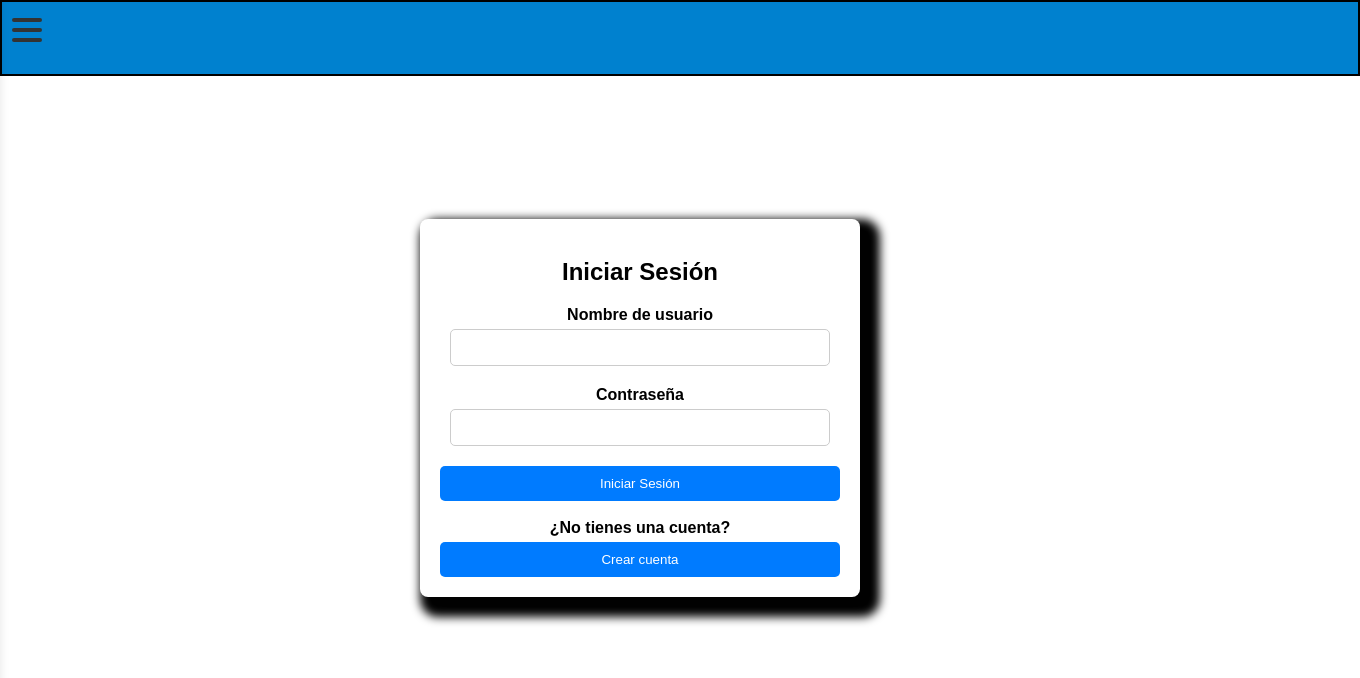
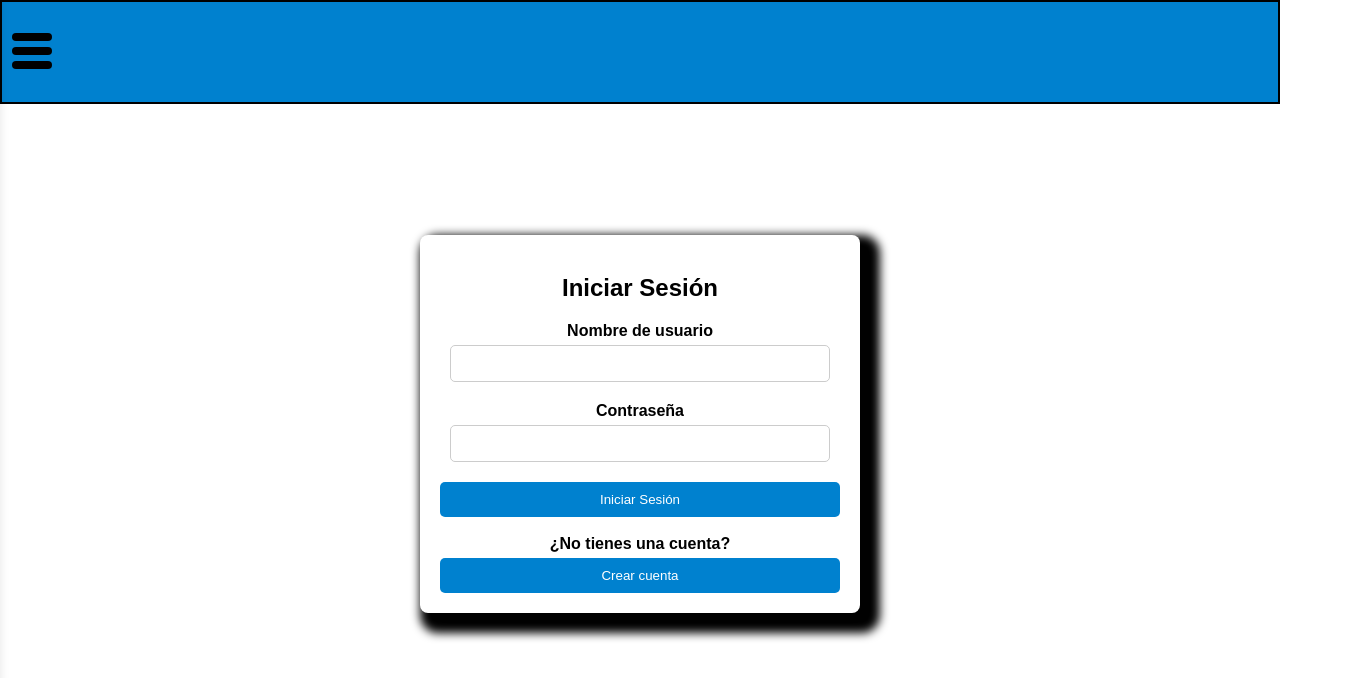
Before and after one commit to JoseDCaballero/VirtualStore, a Vue app: page /login in a window 1280 px wide. Shown: the top 678 px of the page, 1360 px wide, since content can reach past the window. Built offline with nearby package versions, Linux system fonts and the light colour scheme.

Commit message:
agregué el logo de la empresa

```diff
--- a/index.html
+++ b/index.html
@@ -2,7 +2,8 @@
 <html lang="en">
   <head>
     <meta charset="UTF-8">
-    <link rel="icon" href="/favicon.ico">
+    <!--<link rel="icon" href="/favicon.ico">-->
+    <link rel="icon" href="/mueble.png">
     <meta name="viewport" content="width=device-width, initial-scale=1.0">
     <title>Telas Emanuel</title>
   </head>
--- a/src/components/NavBar.vue
+++ b/src/components/NavBar.vue
@@ -38,6 +38,8 @@ function closeMenu() {
                 <div class="line"></div>
                 <div id="menu" class="menu">
                     <label for="menu-toggle" class="close-button">&#10006;</label>
+                    <div style="height: 50px;"></div>
+                    <div style="background-color: #fff; border-top: 2px solid #000; height: 100vh;">
                         <router-link to="/" @click="closeMenu()">
                             <span>Inicio</span>
                         </router-link>
@@ -47,6 +49,7 @@ function closeMenu() {
                         <router-link to="/login" @click="closeMenu()">
                             <span>Login</span>
                         </router-link>
+                    </div>
                 </div>
             </label>
         </main>
@@ -83,7 +86,8 @@ function closeMenu() {
         align-items: right;
         justify-content: flex-end;
         border: 2px solid #000;
-        padding: 4vh 5vh 5vh 5vh;
+        /*padding: 4vh 5vh 5vh 5vh;*/
+        height: 100px;
     }
     .home {
         background-color: rgb(206, 192, 0);
@@ -104,7 +108,7 @@ function closeMenu() {
         color: #000;
     }
     .malo {
-        height: 10vh;
+        height: 12vh;
     }
 
     #arribita{
@@ -113,10 +117,10 @@ function closeMenu() {
     }
 
     main {
-    margin: 0;
-    padding: 0;
-    font-family: Arial, sans-serif;
-}
+        margin: 0;
+        padding: 0;
+        font-family: Arial, sans-serif;
+    }
 
 #menu-toggle, #menu-toggle:checked {
     display: none;
@@ -125,16 +129,16 @@ function closeMenu() {
 .hamburger-menu {
     position: absolute;
     left: 10px;
-    top: 10px;
-    width: 30px;
+    top: 25px;
+    width: 40px;
     height: 30px;
     cursor: pointer;
 }
 
 .line {
     width: 100%;
-    height: 4px;
-    background-color: #333;
+    height: 8px;
+    background-color: #000;
     border-radius: 20px;
     margin: 6px 0;
 }
@@ -143,13 +147,15 @@ function closeMenu() {
     position: fixed;
     top: 0;
     left: 0;
-    background-color: #fff;
+    background-color: #0081CF;
     width: 200px;
     box-shadow: 0 0 10px rgba(0, 0, 0, 0.1);
     height: 100vh;
     padding-top: 50px; /* Espacio para evitar que el menú tape el ícono */
     transition: transform 0.3s ease;
     transform: translateX(-100%);
+    border-top: 2px solid #000;
+    border-right: 2px solid #000;
 }
 
 #menu-toggle:checked + .hamburger-menu .menu {
@@ -158,21 +164,23 @@ function closeMenu() {
 
 .menu a {
     display: block;
-    color: #333;
+    color: #000;
     text-decoration: none;
     padding: 10px 20px;
     transition: background-color 0.3s ease;
+    font-size: 3vh;
+    text-align: center
 }
 
 .menu a:hover {
-    background-color: #f1f1f1;
+    background-color: grey;
 }
 
 .close-button {
     position: absolute;
-    top: 10px;
-    right: 10px;
+    top: 20px;
+    left: 80px;
     cursor: pointer;
-    font-size: 20px;
+    font-size: 40px;
 }
 </style>
--- a/src/pages/HomePage.vue
+++ b/src/pages/HomePage.vue
@@ -21,6 +21,7 @@
     }
     a{
         color: #000;
+        text-decoration: none;
     }
     img {
         width: 70%;
--- a/src/pages/LoginPage.vue
+++ b/src/pages/LoginPage.vue
@@ -113,14 +113,14 @@ button {
     padding: 10px;
     border: none;
     border-radius: 5px;
-    background-color: #007bff;
+    background-color: #0081CF;
     color: #fff;
     cursor: pointer;
     transition: background-color 0.3s ease;
 }
 
 button:hover {
-    background-color: #0056b3;
+    background-color: #01436b;
 }
 
 </style>
```
Also changed, not shown: public/mueble.png (added).
